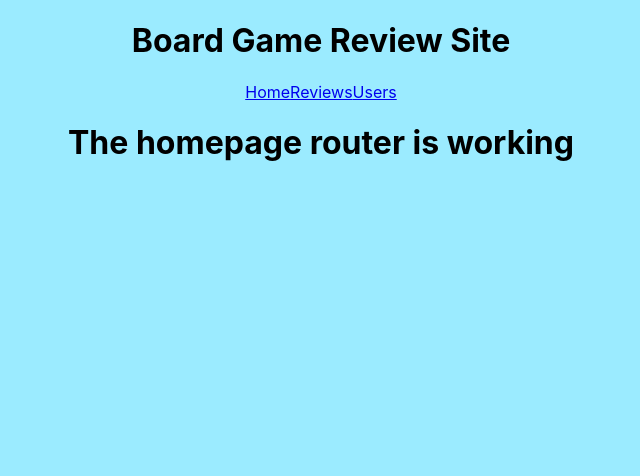
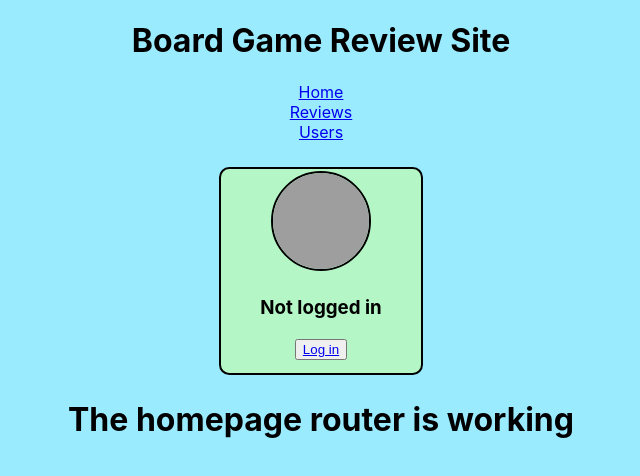
Before and after one commit to JoshS1234/nc-games, a React (Create React App) app: page / in a window 1280 px wide. Shown: the top 476 px of the page, without its empty margins (319-959 px from the left). Built offline with nearby package versions, Linux system fonts and the light colour scheme; grey boxes are pictures that could not be loaded.

Commit message:
added a login page and a current user function

```diff
--- a/src/App.css
+++ b/src/App.css
@@ -3,6 +3,12 @@ body {
   margin: 0px;
   text-align: center;
   background-color: rgb(155, 235, 255);
+}
+
+Link:-webkit-any-link {
+  color: -webkit-link;
+  cursor: pointer;
+  text-decoration: underline;
 }
 
 img {
@@ -73,7 +79,8 @@ text-align: center;
   width:min(6em,100px);
   height:min(6em,100px);
   border-radius:50%;
-  border: solid 2px
+  border: solid 2px;
+  margin: 1%
 }
 
 .userCard {
@@ -84,6 +91,16 @@ text-align: center;
   border: solid 2px;
   border-radius: 5%
 }
+
+.logInBox {
+  background-color: rgb(181, 246, 199);
+  width: min(50%, 200px);
+  padding: 0% 0% 1% 0%;
+  margin: 2% auto;
+  border: solid 2px;
+  border-radius: 5%
+}
+
 
 /* These are the PC updates for CSS
 (if the screen is under 800px then do this */
--- a/src/App.js
+++ b/src/App.js
@@ -6,21 +6,32 @@ import ReviewList from "./components/ReviewList";
 import SingleReview from "./components/SingleReview";
 import UserList from "./components/UserList";
 import PageNotFound from "./components/PageNotFound";
+import LoggedIn from "./components/LoggedIn";
 import { Routes, Route } from "react-router";
+import { useState } from "react";
+
+import { UserContext } from "./contexts/UserContext";
 
 function App() {
+  const [currentUser, setCurrentUser] = useState({});
   return (
-    <div>
+    <UserContext.Provider value={{ currentUser, setCurrentUser }}>
+      <div className={`App__${currentUser}`}>
         <TitleBanner />
         <NavBar />
+        <LoggedIn />
         <Routes>
           <Route path="/" element={<Homepage />}></Route>
           <Route path="/review-list" element={<ReviewList />}></Route>
-        <Route path="review-list/:review_id" element={<SingleReview />}></Route>
+          <Route
+            path="review-list/:review_id"
+            element={<SingleReview />}
+          ></Route>
           <Route path="/user-list" element={<UserList />}></Route>
           <Route path="*" element={<PageNotFound />}></Route>
         </Routes>
       </div>
+    </UserContext.Provider>
   );
 }
 
--- a/src/components/AddComment.jsx
+++ b/src/components/AddComment.jsx
@@ -1,15 +1,19 @@
 import { useState } from "react";
 import { uploadComment } from "./API-calls";
+
+import { UserContext } from "../contexts/UserContext";
+import { useContext } from "react";
 
 const AddComment = ({ review_id, addCommentBool, setAddCommentBool }) => {
   const [isPosting, setIsPosting] = useState(false);
   const [isError, setIsError] = useState("");
+  const { currentUser, setCurrentUser } = useContext(UserContext);
 
   const createCommentAndUpload = (event) => {
     event.preventDefault();
     //hardcode the user here
     const commentToPost = {
-      username: "jessjelly",
+      username: currentUser.username,
       body: event.target.textEntry.value,
     };
 
--- a/src/components/CommentCard.jsx
+++ b/src/components/CommentCard.jsx
@@ -1,13 +1,17 @@
 import { deleteComment } from "./API-calls";
 import { useEffect, useState } from "react";
+
+import { UserContext } from "../contexts/UserContext";
+import { useContext } from "react";
 
 const CommentCard = ({ comment, deleteCommentBool, setDeleteCommentBool }) => {
   const [correctUser, setCorrectUser] = useState(false);
   const [commentDeleted, setCommentDeleted] = useState(false);
   const [errorDeleting, setErrorDeleting] = useState(false);
+  const { currentUser, setCurrentUser } = useContext(UserContext);
 
   useEffect(() => {
-    if (comment.author === "jessjelly") {
+    if (comment.author === currentUser.username) {
       setCorrectUser(true);
     } else {
       setCorrectUser(false);
--- /dev/null
+++ b/src/components/LoggedIn.jsx
@@ -0,0 +1,50 @@
+import { UserContext } from "../contexts/UserContext";
+import { useContext } from "react";
+import { Link } from "react-router-dom";
+
+const LoggedIn = ({ user }) => {
+  const { currentUser, setCurrentUser } = useContext(UserContext);
+
+  const userLogout = (event) => {
+    event.preventDefault();
+    setCurrentUser({});
+  };
+
+  if (currentUser.username === undefined) {
+    return (
+      <div className="logInBox">
+        <img
+          src={
+            "https://cdn.pixabay.com/photo/2015/10/05/22/37/blank-profile-picture-973460_960_720.png"
+          }
+          alt="guest profile"
+          className="profilePicture"
+        />
+        <h3>Not logged in</h3>
+        <button>
+          <Link to="/user-list">Log in</Link>
+        </button>
+      </div>
+    );
+  } else {
+    return (
+      <div className="logInBox">
+        <img
+          src={currentUser.avatar_url}
+          alt="guest profile"
+          className="profilePicture"
+        />
+        <h3>Logged in as: {currentUser.username}</h3>
+        <button
+          onClick={(event) => {
+            userLogout(event);
+          }}
+        >
+          Logout
+        </button>
+      </div>
+    );
+  }
+};
+
+export default LoggedIn;
--- a/src/components/NavBar.jsx
+++ b/src/components/NavBar.jsx
@@ -1,11 +1,20 @@
 import { Link } from "react-router-dom";
+
 const NavBar = () => {
   return (
-    <nav>
-      <Link to="/">Home</Link>
-      <Link to="/review-list">Reviews</Link>
-      <Link to="/user-list">Users</Link>
-    </nav>
+    <div>
+      <nav>
+        <li>
+          <Link to="/">Home</Link>
+        </li>
+        <li>
+          <Link to="/review-list">Reviews</Link>
+        </li>
+        <li>
+          <Link to="/user-list">Users</Link>
+        </li>
+      </nav>
+    </div>
   );
 };
 
--- a/src/components/UserCard.jsx
+++ b/src/components/UserCard.jsx
@@ -1,4 +1,14 @@
+import { UserContext } from "../contexts/UserContext";
+import { useContext } from "react";
+
 const UserCard = ({ user }) => {
+  const { currentUser, setCurrentUser } = useContext(UserContext);
+
+  const userLogin = (event) => {
+    event.preventDefault();
+    setCurrentUser(user);
+  };
+
   return (
     <div className="userCard">
       <img
@@ -8,7 +18,13 @@ const UserCard = ({ user }) => {
       />
       <h4>Username: {user.username}</h4>
       <h4>User: {user.name}</h4>
-      <button>Login</button>
+      <button
+        onClick={(event) => {
+          userLogin(event);
+        }}
+      >
+        Login
+      </button>
     </div>
   );
 };
--- a/src/components/UserList.jsx
+++ b/src/components/UserList.jsx
@@ -7,14 +7,13 @@ const UserList = () => {
 
   useEffect(() => {
     getUsers().then(({ data }) => {
-      console.log(data);
       setUserList(data.users);
     });
   }, []);
 
   return (
     <div>
-      <h1>The user list router is working</h1>
+      <h2>Users List</h2>
       <ul className="userList">
         {userList.map((user) => {
           return (
--- /dev/null
+++ b/src/contexts/UserContext.jsx
@@ -0,0 +1,3 @@
+import { createContext } from "react";
+
+export const UserContext = createContext();
```
Also changed, not shown: src/components/Images/BlankProfilePic.webp (renamed from src/components/blank-profile-picture-973460__340.webp). Lines whose indentation alone changed are shown as unchanged.
